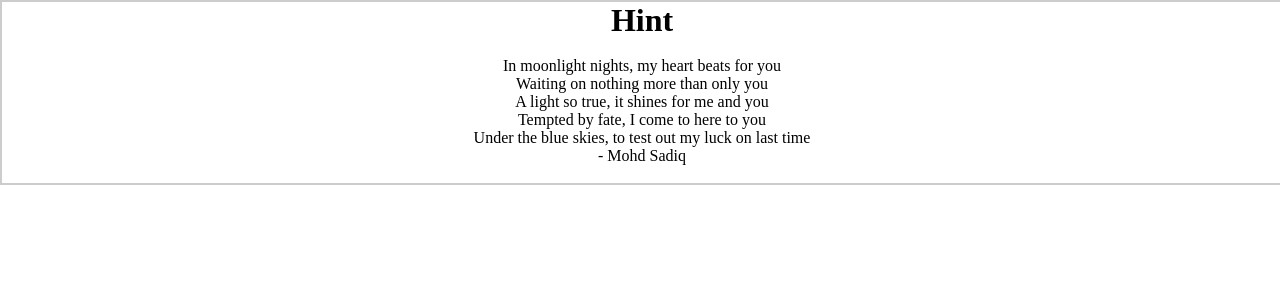
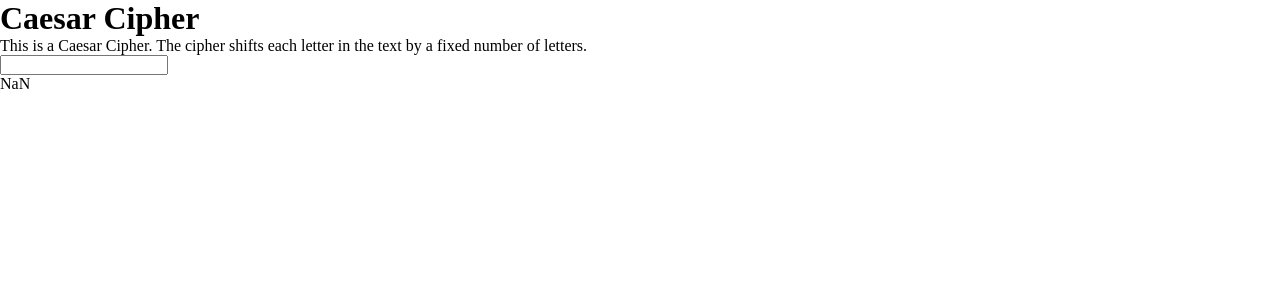
Before and after one commit to ms2892/ms2892.github.io, a React (Create React App) app: page /#/puzzle_one in a window 1280 px wide. Shown: the top 300 px of the page. Built offline with nearby package versions, Linux system fonts and the light colour scheme; a web font is replaced by a local one.

Commit message:
Added anohter puzze

```diff
--- a/src/App.js
+++ b/src/App.js
@@ -2,6 +2,7 @@ import logo from './logo.svg';
 import './App.css';
 import Home from './single_page_application/home.js';
 import Poem from './single_page_application/merve_puzzles/poem.js'
+import Cipher from './single_page_application/merve_puzzles/cipher.js'
 import { HashRouter as Router, Route, Routes, Link } from 'react-router-dom';
 import ExperienceDisplay from './single_page_application/components/experience/experiencedisplay';
 
@@ -11,7 +12,8 @@ function App() {
       <Routes>
         <Route exact path="/" element={<Home />} />
         <Route path="/experienceDisplay" element={<ExperienceDisplay />} />
-        <Route path="/puzzle_one" element={<Poem />} />
+        {/* <Route path="/puzzle_one" element={<Poem />} /> */}
+        <Route path="/puzzle_one" element={<Cipher />} />
       </Routes>
     </Router>
   );
--- a/src/single_page_application/merve_puzzles/cipher.js
+++ b/src/single_page_application/merve_puzzles/cipher.js
@@ -0,0 +1,39 @@
+import React, {useState} from 'react';
+// import './Poem.css';
+
+function Cipher(){
+
+
+    const [key, setKey] = useState();
+
+    let encodedText = "This is a Caesar Cipher. The cipher shifts each letter in the text by a fixed number of letters.";
+
+    function handleKeyChange(event){
+        setKey(event.target.value)
+    }
+
+    function caesarCipher(key){
+        let key_int = Number(key);
+        return key_int+10
+    }
+
+    return (
+        <div className="cipher">
+            <h1>Caesar Cipher</h1>
+            <p>
+                {encodedText}
+            </p>
+
+            <input value={key} onChange={handleKeyChange} />
+
+            <div className="cipher-output">
+                <p>
+                    {caesarCipher(key)}
+                </p>
+            </div>
+        </div>
+    )
+}
+
+
+export default Cipher
```
